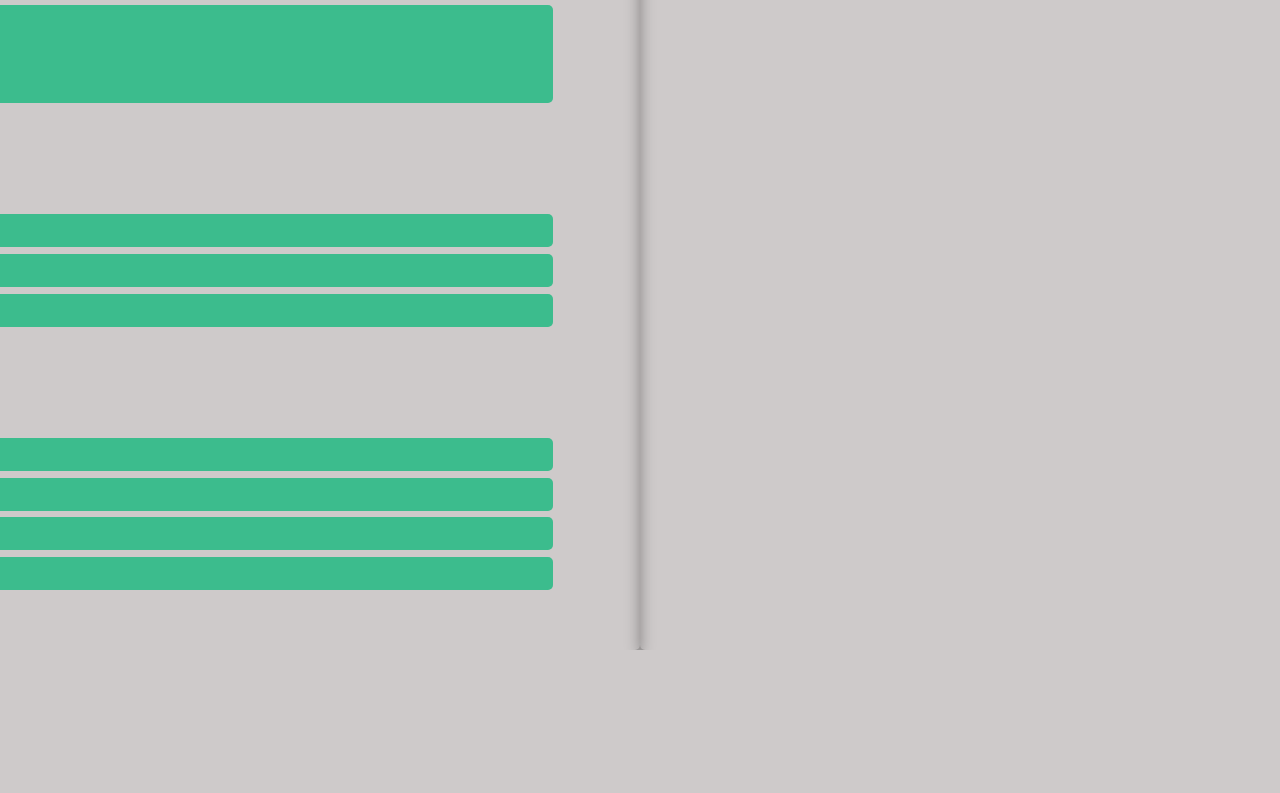
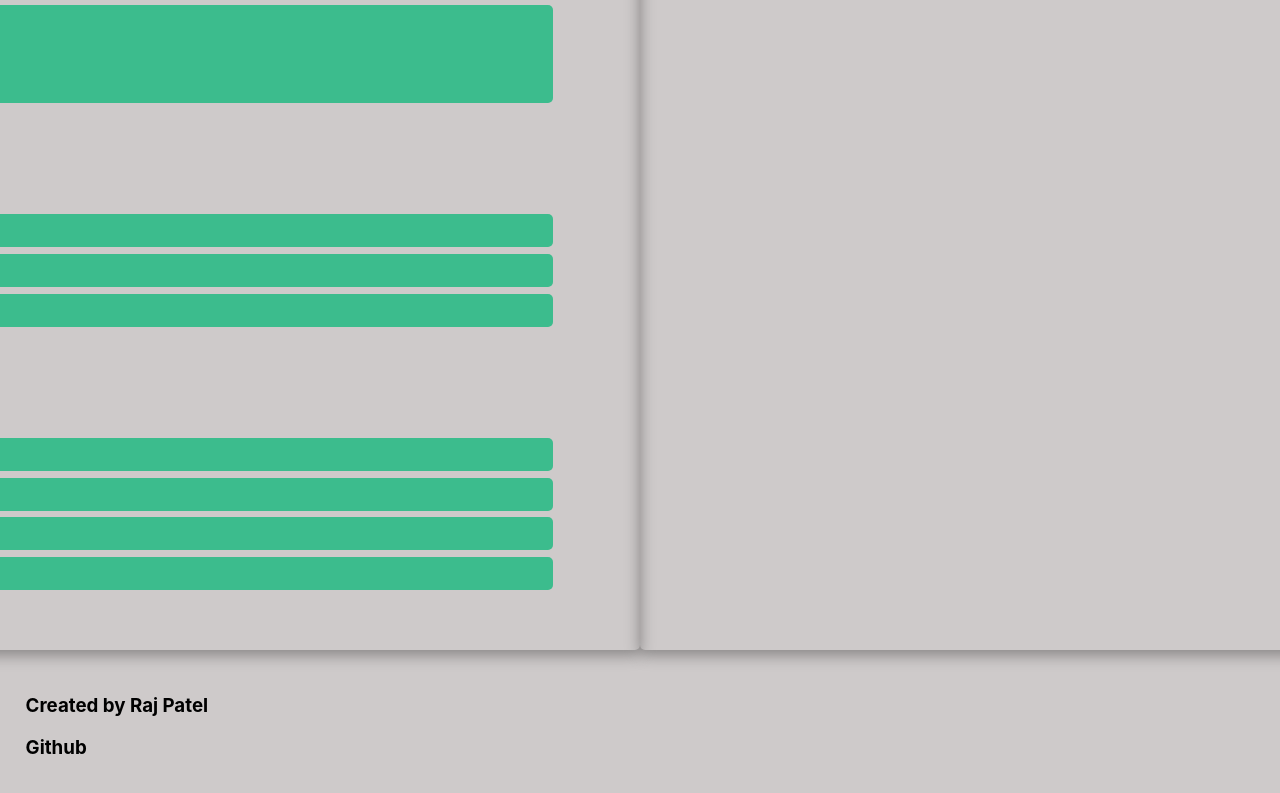
Before and after one commit to RajPatel97/CV-Generator, a React (Create React App) app: page / in a window 1280 px wide. Shown: the part 458-1251 px from the top of the page. Before the commit the page ends 1108 px from the top, so only its background shows below. Built offline with nearby package versions, Linux system fonts and the light colour scheme.

Commit message:
adding a footer

```diff
--- a/src/App.js
+++ b/src/App.js
@@ -1,5 +1,6 @@
 import Header from "./components/Header";
 import Form from "./components/Form";
+import Footer from "./components/Footer";
 function App() {
   return (
     <div>
@@ -8,6 +9,7 @@ function App() {
     <Form />
 
     </div>
+    <Footer />
     </div>
   );
 }
--- /dev/null
+++ b/src/components/Footer.js
@@ -0,0 +1,11 @@
+
+const Footer = () => {
+    return (
+        <div className="footer-wrapper">
+            <h3 className="footer-name">Created by Raj Patel</h3>
+            <h3 className="footer-github">Github</h3>
+        </div>
+     );
+}
+
+export default Footer;
--- a/src/index.css
+++ b/src/index.css
@@ -75,3 +75,17 @@ code {
 .formWraper{
 
 }
+
+.footer-wrapper{
+  margin: 0;
+  padding:2%;
+
+}
+
+.footer-name{
+
+}
+
+.footer-github{
+
+}
```
